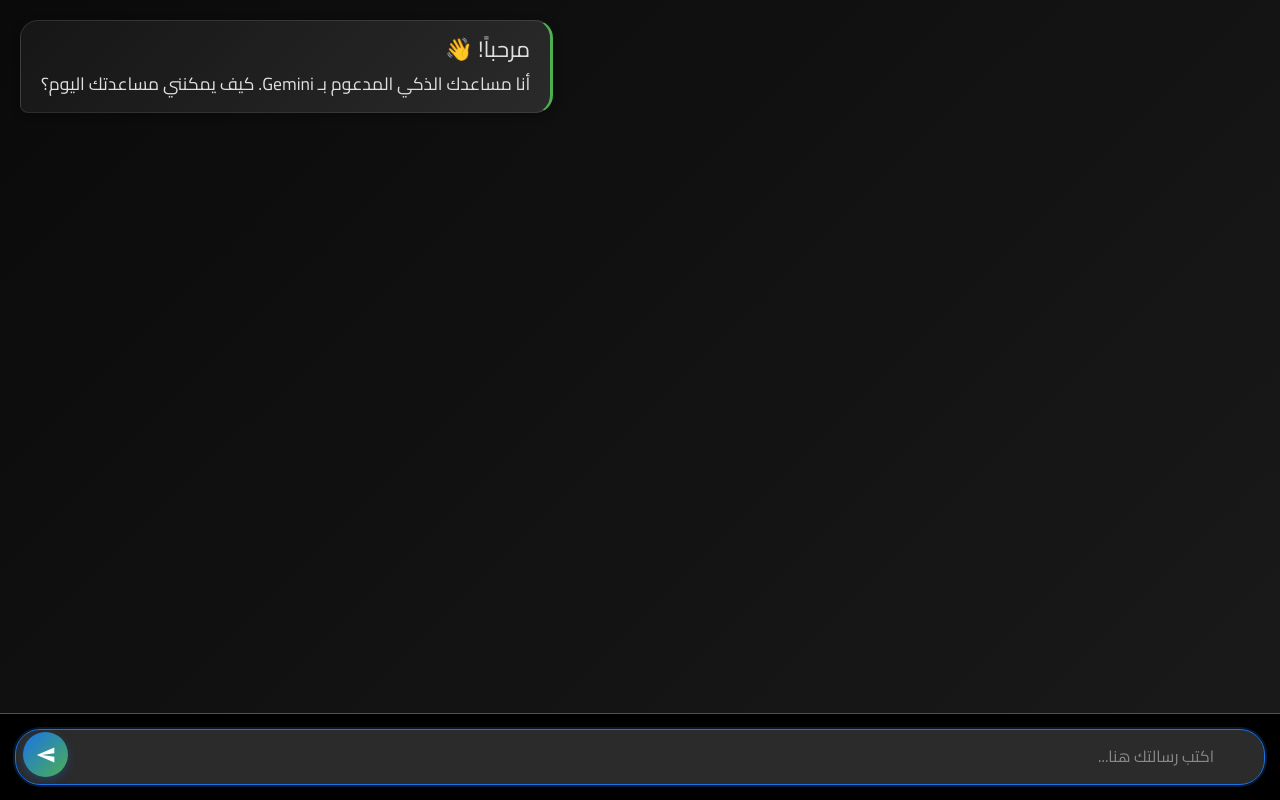
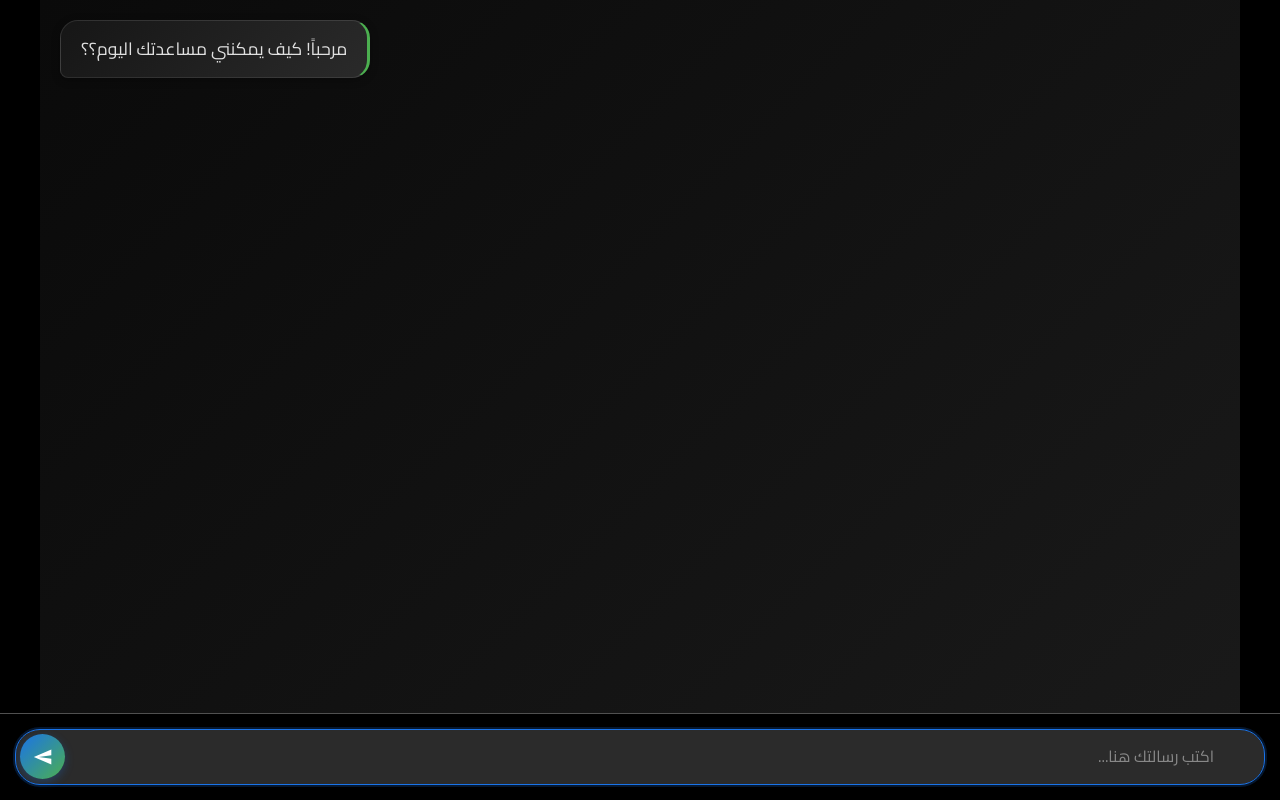
Before and after one commit to SamiAlmouss/AI_Chat, a Flask app: template templates/home.html in a window 1280 px wide. Run offline with Flask 3, Linux system fonts and the light colour scheme; the template is opened without the code that fills it, so the values that code supplies are empty.

Commit message:
Update home.html

```diff
--- a/templates/home.html
+++ b/templates/home.html
@@ -55,7 +55,7 @@
 
         .container-wrapper {
             width: 100%;
-            max-width: 100%;
+            max-width: 1200px;
             display: flex;
             flex-direction: column;
             height: 100vh;
@@ -316,8 +316,8 @@
 
         .send-button {
             position: absolute;
-            left: 8px;
-            bottom: 8px;
+            left: 5px;
+            bottom: 6px;
             background: linear-gradient(135deg, var(--send-button-color), #4CAF50);
             color: white;
             border: none;
@@ -555,19 +555,10 @@
 </head>
 <body>
     <div class="container-wrapper">
-        <!-- Header with New Chat Button -->
-<!--        <div class="chat-header">-->
-<!--            <h1 class="header-title">مساعد جيميناي الذكي</h1>-->
-<!--            <button class="new-chat-btn" onclick="newChat()">-->
-<!--                <i class="fas fa-plus"></i>-->
-<!--                محادثة جديدة-->
-<!--            </button>-->
-<!--        </div>-->
 
         <div id="chat-box" class="chat-box">
             <div class="message bot">
-                <h2 style="font-size: clamp(1.1rem, 4vw, 1.4rem); margin: 0 0 8px 0;">مرحباً! 👋</h2>
-                <p style="margin: 0; font-size: clamp(0.95rem, 3vw, 1.1rem);">أنا مساعدك الذكي المدعوم بـ Gemini. كيف يمكنني مساعدتك اليوم؟</p>
+                <p style="margin: 0; font-size: clamp(0.95rem, 3vw, 1.1rem);">مرحباً! كيف يمكنني مساعدتك اليوم؟؟</p>
             </div>
         </div>
 
```
